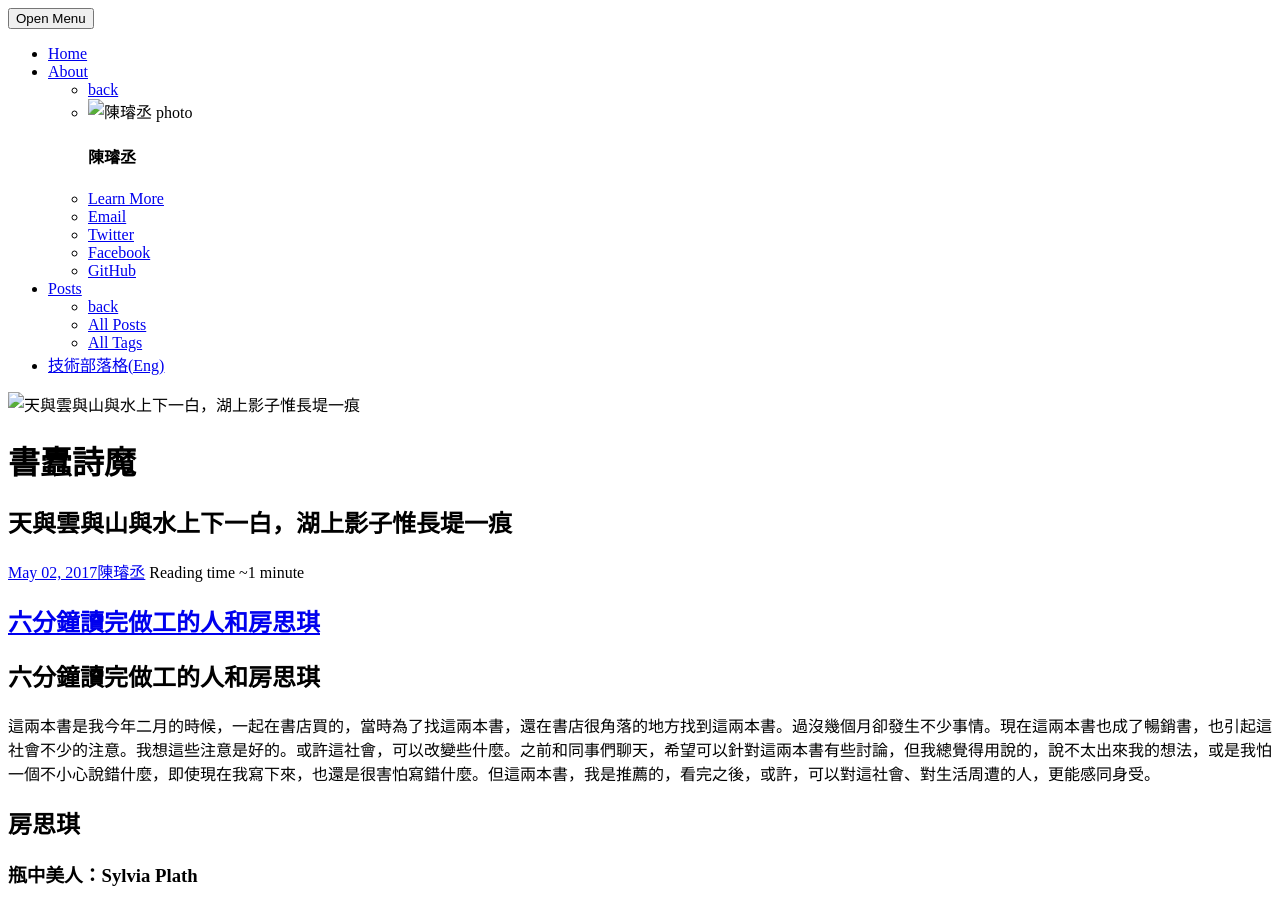
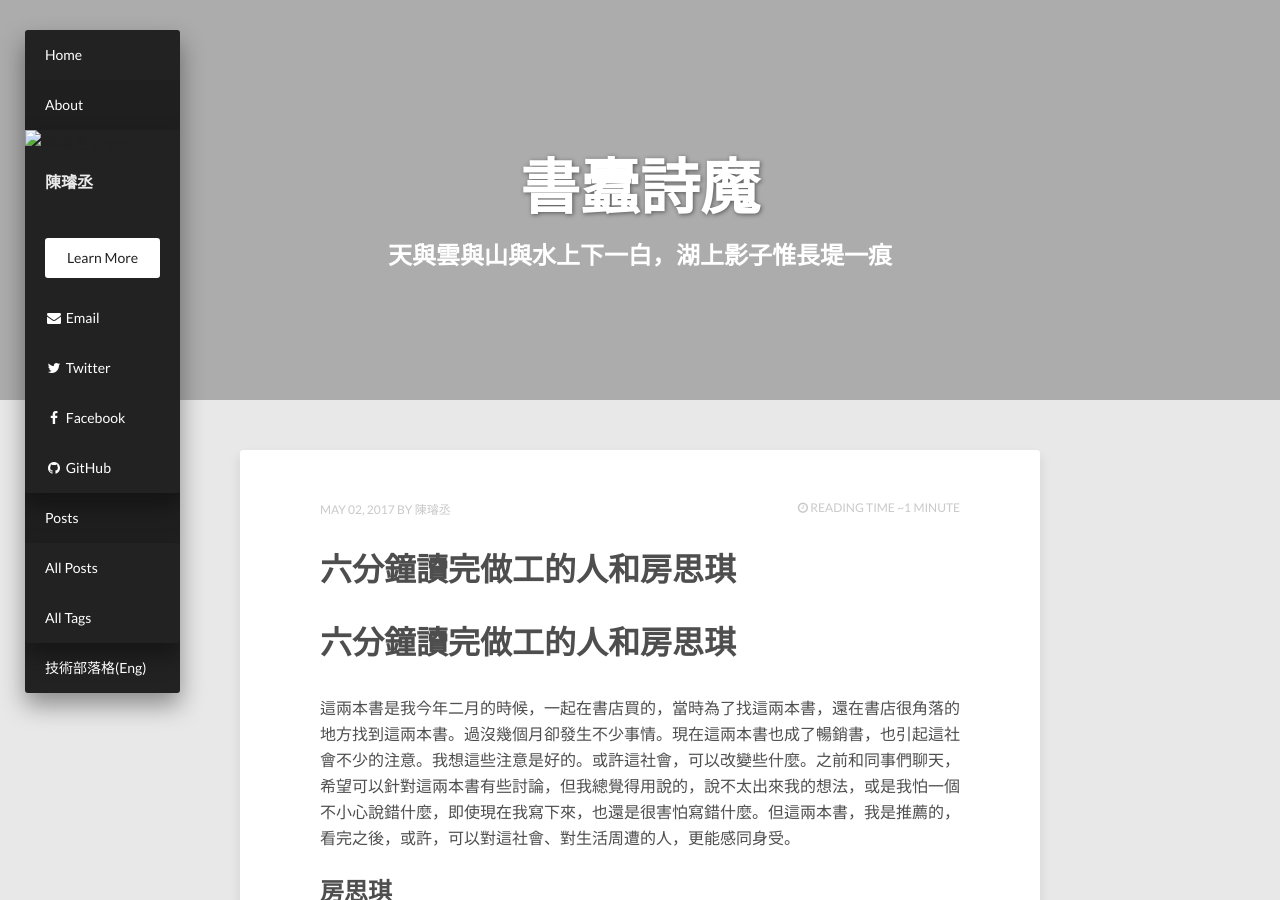
Before and after one commit to poligen/poligen.github.io, a Jekyll site: the page built from index.html, in a window 1280 px wide and 900 px high. Built offline with Jekyll 4.4.1, drawn with Linux system fonts in a browser that asks for light colours; nearby versions of some CDN libraries; the list of posts is cut into pages by our own code.

Commit message:
change in head.hmtl

```diff
--- a/_includes/head.html
+++ b/_includes/head.html
@@ -33,7 +33,7 @@
 <meta name="viewport" content="width=device-width, initial-scale=1.0">
 
 <!-- For all browsers -->
-<link rel="stylesheet" href="{{ site.url }}/assets/css/main.css">
+<link rel="stylesheet" href="/assets/css/main.css">
 <!-- Webfonts -->
 <link href="//fonts.googleapis.com/css?family=Lato:300,400,700,300italic,400italic" rel="stylesheet" type="text/css">
 
```
